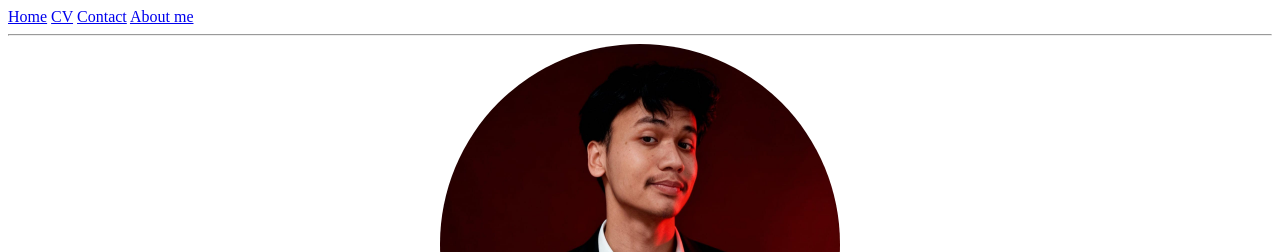
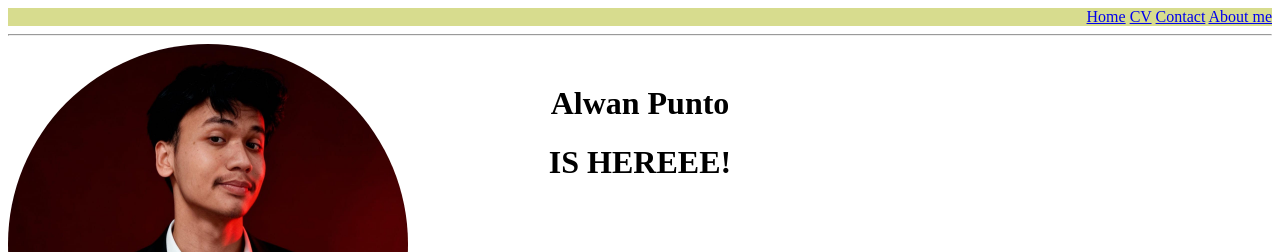
Before and after one commit to puntoalwan/portofolio-alwanpunto-github, a plain HTML site: page index.html in a window 1280 px wide. Shown: the top 252 px of the page. Drawn offline with Linux system fonts and the light colour scheme.

Commit message:
Update index.html

```diff
--- a/index.html
+++ b/index.html
@@ -7,21 +7,27 @@
 </head>
 
 <body>
-  <nav>
+  <nav style="background-color: rgb(215, 220, 142);">
+    <div style="text-align: right;">
     <a href="index.html">Home</a>
     <a href="Muhammad Alwan Punto CV_page-0001.jpg">CV</a>
     <a href="contact.html">Contact</a>
     <a href="about.html">About me</a>
+    </div>
   </nav>
 
   <hr />
-
-  <header style="text-align: center;">
+<header style="position: relative;">
+  <div style="text-align: left;">
     <img src="profile.jpeg" width="400" height="400"style="border-radius: 50%;"/>
     <h1>Alwan Punto</h1>
     <p>Junior Developer</p>
-  </header>
-
+  </div>
+    <div style="position: absolute; top: 20px;left: 50%; transform: translateX(-50%); text-align: center;">
+        <h1> Alwan Punto</h1>
+        <h1> IS HEREEE!</h1>
+    </div>
+</header>
   <hr />
 
   <article style="text-align: center;">
```
